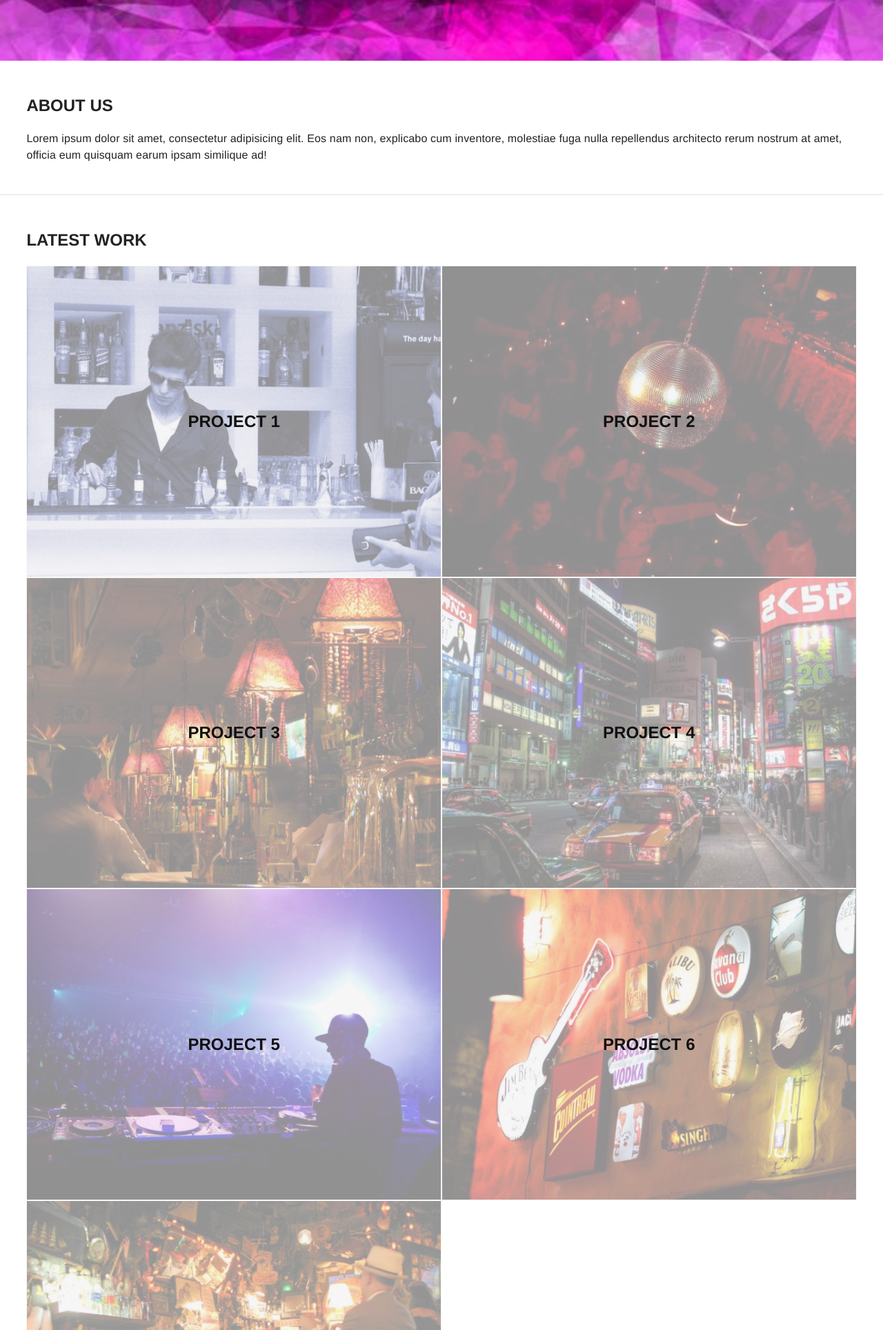
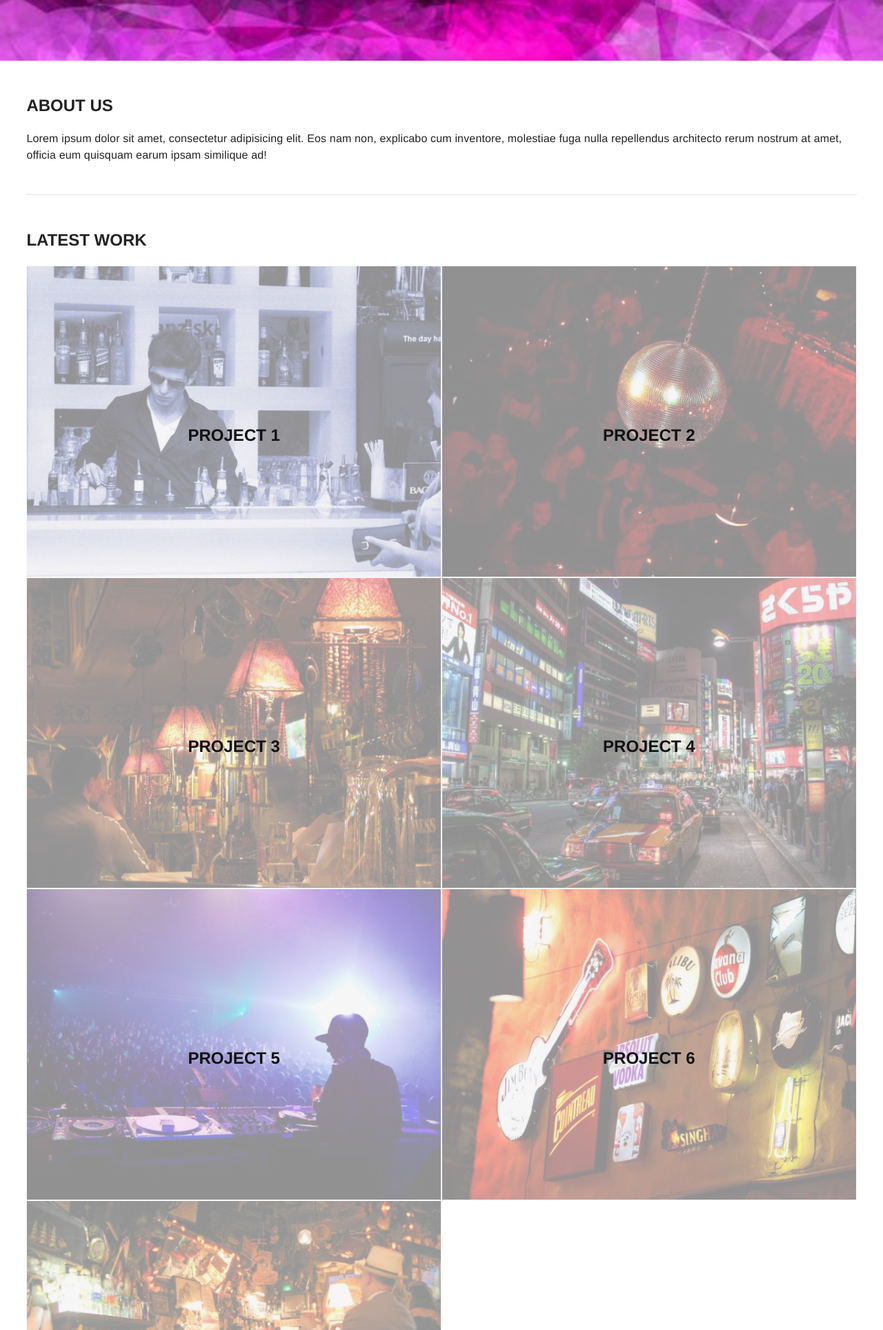
Before and after one commit to smann-design/random-design-co, a plain HTML site: page index.html in a window 1280 px wide. Shown: the part 872-2800 px from the top of the page at 69% size. Drawn offline with nearby package versions, Linux system fonts and the light colour scheme.

Commit message:
html + css clean up
refined after watching demo video

```diff
--- a/css/main.css
+++ b/css/main.css
@@ -131,12 +131,9 @@ a, i{
   color: #fff;
 }
 
-.content-wrapper{
+.page-section{
 	width:94%;
 	margin:auto;
-}
-
-.content{
 	border-bottom:2px solid #eee;
 	padding:1.75em 0;
 }
@@ -242,7 +239,7 @@ header {
 	color:#fff;
 }
 /**aligns project title to center of image**/
-.project-title-overlay{
+.project h2{
 	position:absolute;
 	top:50%;
 	left:50%;
--- a/index.html
+++ b/index.html
@@ -22,7 +22,7 @@
   <header>
     <nav>
       <a class="nav-home" href="#"><h1>Random Design Co.</h1></a>
-      <p class="nav-icon"><i class="fa fa-bars" aria-hidden="true"></i></p>
+      <a class="nav-icon" href="#"><p><i class="fa fa-bars" aria-hidden="true"></i></p></a>
     </nav>
   </header>
 
@@ -32,60 +32,73 @@
       <h3>Be Random</h3>
       <a href="#"><h4>OMG Yes!</h4></a>
     </div>
-    <img class="billboard-image"src="img/bkgd-purple.jpeg" alt="faceted purple background design">
+    <img src="img/bkgd-purple.jpeg" alt="faceted purple background design">
   </section>
 
-  <div class="content">
     <!--ABOUT SECTION-->
-    <section class="content-wrapper">
+    <section class="page-section">
       <h2>About Us</h2>
       <p>Lorem ipsum dolor sit amet, consectetur adipisicing elit. Eos nam non, explicabo cum inventore, molestiae fuga nulla repellendus architecto rerum nostrum at amet, officia eum quisquam earum ipsam similique ad!</p>
     </section>
-  </div>
 
-  <section class="content">
     <!--PROJECTS SECTION-->
-    <div class="content-wrapper">
+    <section class="page-section">
+
       <h2>Latest Work</h2>
-      <div class="projects-wrapper clearfix">
+
+      <div class= "clearfix">
         <!--Project 1-->
+        <a href="#">
+          <article class="project">
+            <h2>Project 1</h2>
+            <img src="img/1-cocktail.jpeg" alt="Cocktail">
+          </article>
+        </a>
+        <!--Project 2-->
+        <a href="#">
+          <article class="project">
+            <h2>Project 2</h2>
+            <img src="img/2-disco.jpeg" alt="Disco">
+          </article>
+        </a>
+        <!--Project 3-->
+        <a href="#">
         <article class="project">
-          <div class="project-title-overlay"><h2>Project 1</h2></div>
-          <img class="project-image"src="img/1-cocktail.jpeg" alt="photo of bartender mixing cocktail">
+          <h2>Project 3</h2>
+          <img src="img/3-bookstore.jpeg" alt="Bookstore">
         </article>
-        <!--Project 2-->
+        </a>
+        <!--Project 4-->
+        <a href="#">
         <article class="project">
-          <div class="project-title-overlay"><h2>Project 2</h2></div>
-          <img class="project-image"src="img/2-disco.jpeg" alt="photo of a dicoball">
+          <h2>Project 4</h2>
+          <img src="img/4-traffic.jpeg" alt="Traffic">
         </article>
-        <!--Project 3-->
+        </a>
+        <!--Project 5-->
+        <a href="#">
         <article class="project">
-          <div class="project-title-overlay"><h2>Project 3</h2></div>
-          <img class="project-image"src="img/3-bookstore.jpeg" alt="photo of bookstore themed bar decor">
+          <h2>Project 5</h2>
+          <img src="img/5-concert.jpg" alt="Concert">
         </article>
-        <!--Project 4-->
+        </a>
+        <!--Project 6-->
+        <a href="#">
         <article class="project">
-          <div class="project-title-overlay"><h2>Project 4</h2></div>
-          <img class="project-image"src="img/4-traffic.jpeg" alt="photo of busy city traffic">
+          <h2>Project 6</h2>
+          <img src="img/6-nightlife.jpg" alt=" ">
         </article>
-        <!--Project 5-->
+        </a>
+        <!--Project 7-->
+        <a href="#">
         <article class="project">
-          <div class="project-title-overlay"><h2>Project 5</h2></div>
-          <img class="project-image"src="img/5-concert.jpg" alt="photo of nightclub concert">
+          <h2>Project 7</h2>
+          <img src="img/7-bar.jpg" alt=" ">
         </article>
-        <!--Project 6-->
-        <article class="project">
-          <div class="project-title-overlay"><h2>Project 6</h2></div>
-          <img class="project-image"src="img/6-nightlife.jpg" alt="photo of vintage bar signage">
-        </article>
-        <!--Project 7-->
-        <article class="project">
-          <div class="project-title-overlay"><h2>Project 7</h2></div>
-          <img class="project-image"src="img/7-bar.jpg" alt="photo of bar rail">
-        </article>
+        </a>
       </div>
-    </div>
-  </section>
+
+    </section>
 
   <!--BILLBOARD SECTION-->
   <section class="billboard">
@@ -93,7 +106,7 @@
       <h3>Contact Us</h3>
       <a href="#"><h4>info@randomdesignco.com</h4></a>
     </div>
-    <img class="billboard-image"src="img/bkgd-blue.jpg" alt="faceted purple background design">
+    <img src="img/bkgd-blue.jpg" alt="faceted purple background design">
   </section>
 
   <!--FOOTER SECTION-->
```
